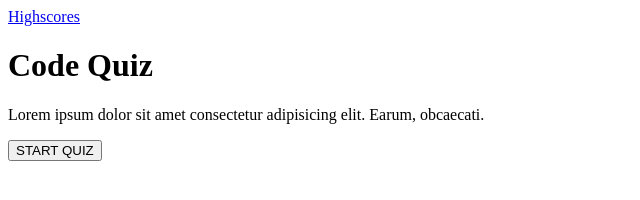
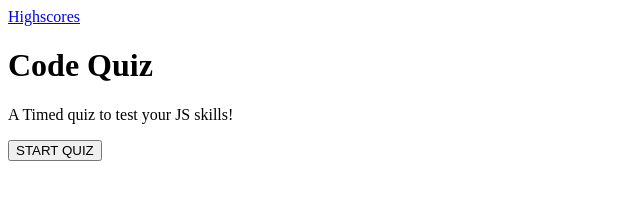
Before and after one commit to antpont/javascript-quiz, a plain HTML site: page index.html in a window 1280 px wide. Shown: the whole page, without its empty margins (0-640 px from the left). Drawn offline with Linux system fonts and the light colour scheme.

Commit message:
Updated html file

```diff
--- a/index.html
+++ b/index.html
@@ -17,7 +17,7 @@
 
     <div id="start-container" class="start-container">
         <h1>Code Quiz</h1>
-        <p>Lorem ipsum dolor sit amet consectetur adipisicing elit. Earum, obcaecati.</p>
+        <p>A Timed quiz to test your JS skills!</p>
         <button id="start-btn">START QUIZ</button>
     </div>
 
```
